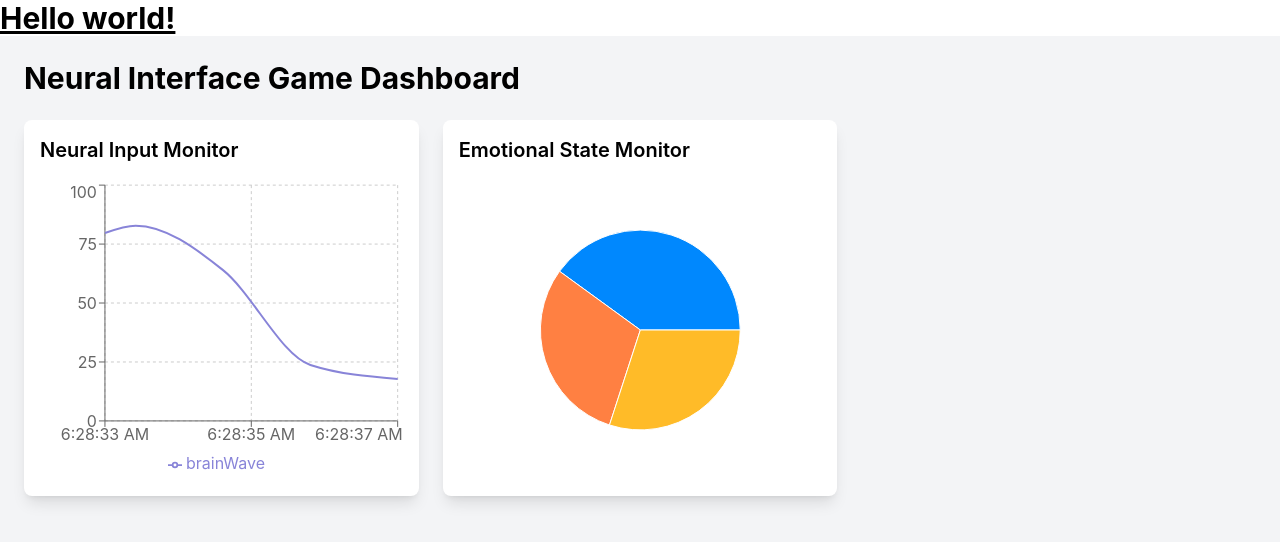
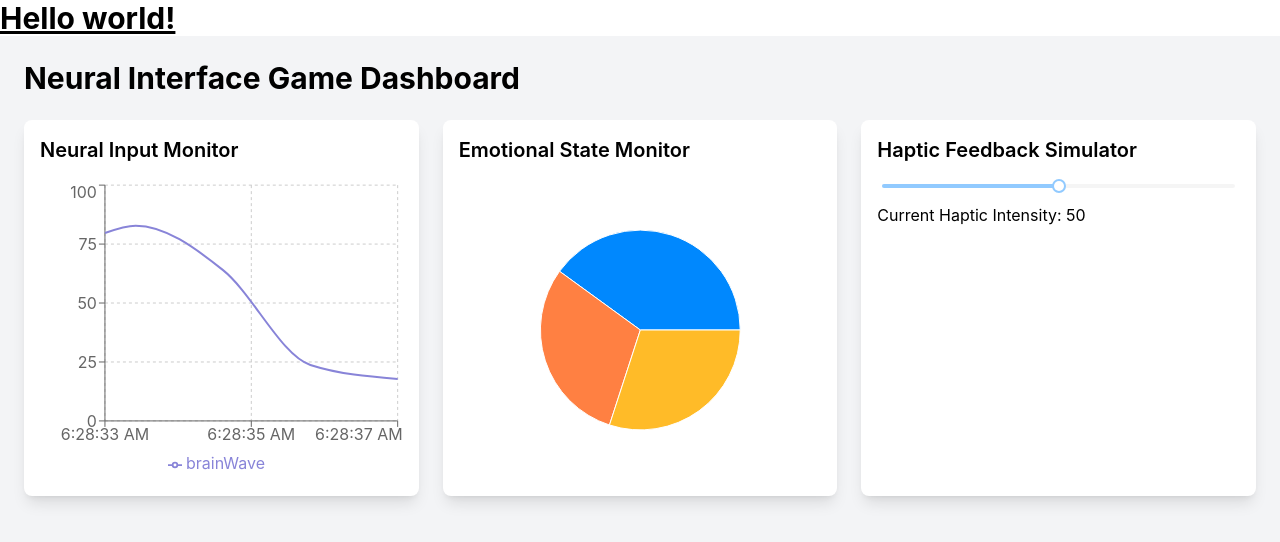
Before and after one commit to WhiteMasky/future-game-ui, a React (Create React App) app: page / in a window 1280 px wide. Shown: the top 542 px of the page. Built offline with nearby package versions, Linux system fonts and the light colour scheme.

Commit message:
HapticFeedbackSimulator

```diff
--- a/src/App.js
+++ b/src/App.js
@@ -41,7 +41,7 @@ import React from 'react';
 
 import NeuralInputMonitor from './components/NeuralInputMonitor';
 import EmotionalStateMonitor from './components/EmotionalStateMonitor';
-// import HapticFeedbackSimulator from './HapticFeedbackSimulator';
+import HapticFeedbackSimulator from './components/HapticFeedbackSimulator';
 // import VRInterface from './VRInterface';
 // import HealthMonitor from './HealthMonitor';
 
@@ -57,8 +57,8 @@ export default function App() {
         <div className="grid grid-cols-1 md:grid-cols-2 lg:grid-cols-3 gap-6">
           <NeuralInputMonitor />
           <EmotionalStateMonitor />
-          {/* <HapticFeedbackSimulator />
-          <VRInterface />
+          <HapticFeedbackSimulator />
+          {/* <VRInterface />
           <HealthMonitor /> */}
         </div>
       </div>
--- /dev/null
+++ b/src/components/HapticFeedbackSimulator.js
@@ -0,0 +1,21 @@
+import React, { useState } from 'react';
+import { Slider } from 'antd';
+
+const HapticFeedbackSimulator = () => {
+  const [intensity, setIntensity] = useState(50);
+
+  return (
+    <div className="bg-white p-4 shadow-lg rounded-lg">
+      <h2 className="text-xl font-semibold mb-4">Haptic Feedback Simulator</h2>
+      <Slider
+        min={0}
+        max={100}
+        value={intensity}
+        onChange={(value) => setIntensity(value)}
+      />
+      <p className="mt-2">Current Haptic Intensity: {intensity}</p>
+    </div>
+  );
+};
+
+export default HapticFeedbackSimulator;
```
